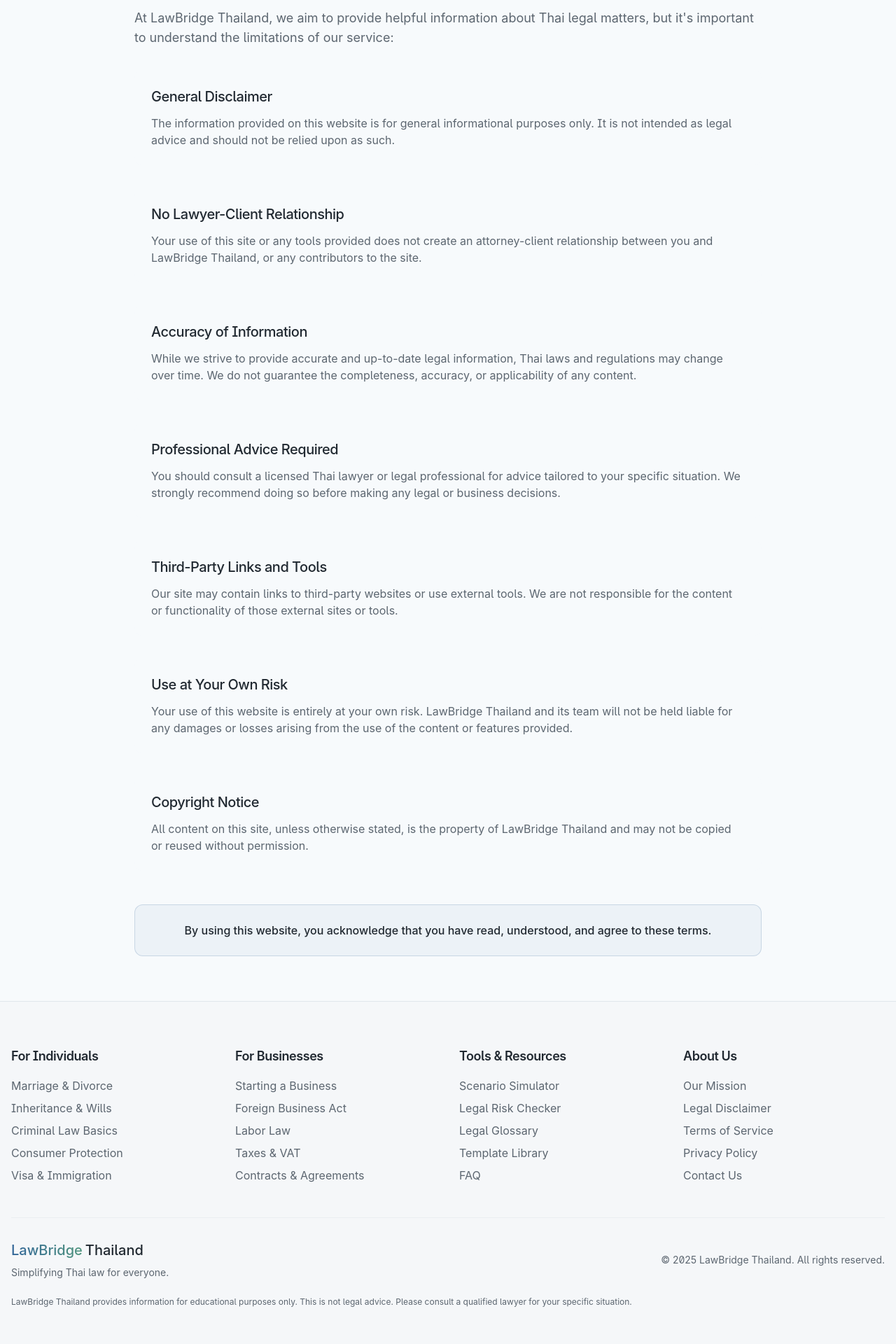
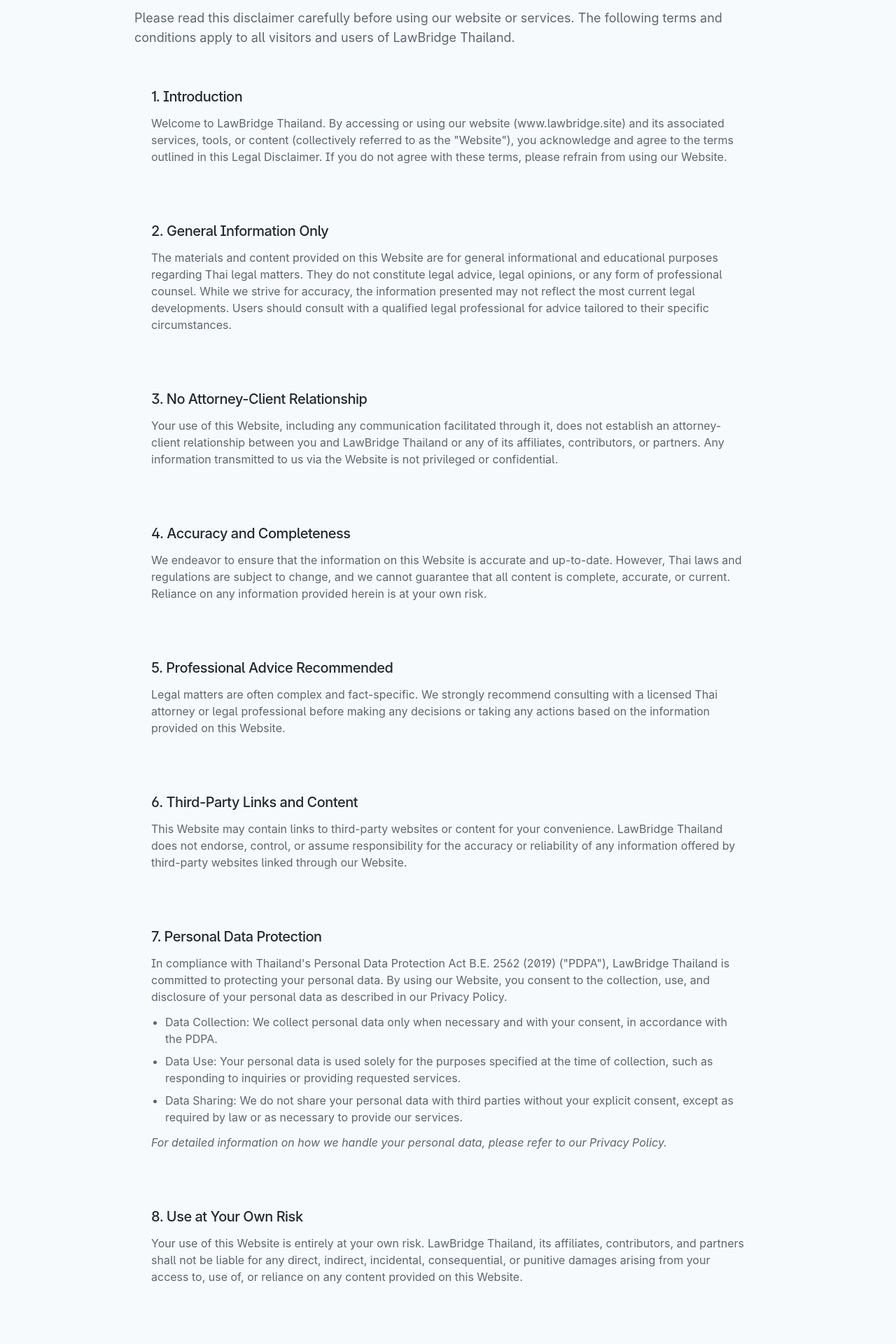
Before and after one commit to namenotavailible/lawbridge-thailand, a React (Vite) app: page /legal-disclaimer in a window 1280 px wide. Shown: the part 360-2280 px from the top of the page at 70% size. Built offline with nearby package versions, Linux system fonts and the light colour scheme.

Commit message:
Add legal disclaimer
Add a legal disclaimer page to the website, outlining terms of use, limitations of liability, and other important legal information.

```diff
--- a/src/pages/LegalDisclaimer.tsx
+++ b/src/pages/LegalDisclaimer.tsx
@@ -1,9 +1,11 @@
 
 import { useEffect } from "react";
+import { Link } from "react-router-dom";
 import PageTransition from "@/components/layout/PageTransition";
 import Navbar from "@/components/layout/Navbar";
 import Footer from "@/components/layout/Footer";
 import SectionHeading from "@/components/ui/SectionHeading";
+import { Button } from "@/components/ui/button";
 
 const LegalDisclaimer = () => {
   useEffect(() => {
@@ -12,32 +14,62 @@ const LegalDisclaimer = () => {
 
   const disclaimerSections = [
     {
-      title: "General Disclaimer",
-      content: "The information provided on this website is for general informational purposes only. It is not intended as legal advice and should not be relied upon as such."
+      title: "1. Introduction",
+      content: "Welcome to LawBridge Thailand. By accessing or using our website (www.lawbridge.site) and its associated services, tools, or content (collectively referred to as the \"Website\"), you acknowledge and agree to the terms outlined in this Legal Disclaimer. If you do not agree with these terms, please refrain from using our Website."
     },
     {
-      title: "No Lawyer-Client Relationship",
-      content: "Your use of this site or any tools provided does not create an attorney-client relationship between you and LawBridge Thailand, or any contributors to the site."
+      title: "2. General Information Only",
+      content: "The materials and content provided on this Website are for general informational and educational purposes regarding Thai legal matters. They do not constitute legal advice, legal opinions, or any form of professional counsel. While we strive for accuracy, the information presented may not reflect the most current legal developments. Users should consult with a qualified legal professional for advice tailored to their specific circumstances."
     },
     {
-      title: "Accuracy of Information",
-      content: "While we strive to provide accurate and up-to-date legal information, Thai laws and regulations may change over time. We do not guarantee the completeness, accuracy, or applicability of any content."
+      title: "3. No Attorney-Client Relationship",
+      content: "Your use of this Website, including any communication facilitated through it, does not establish an attorney-client relationship between you and LawBridge Thailand or any of its affiliates, contributors, or partners. Any information transmitted to us via the Website is not privileged or confidential."
     },
     {
-      title: "Professional Advice Required",
-      content: "You should consult a licensed Thai lawyer or legal professional for advice tailored to your specific situation. We strongly recommend doing so before making any legal or business decisions."
+      title: "4. Accuracy and Completeness",
+      content: "We endeavor to ensure that the information on this Website is accurate and up-to-date. However, Thai laws and regulations are subject to change, and we cannot guarantee that all content is complete, accurate, or current. Reliance on any information provided herein is at your own risk."
     },
     {
-      title: "Third-Party Links and Tools",
-      content: "Our site may contain links to third-party websites or use external tools. We are not responsible for the content or functionality of those external sites or tools."
+      title: "5. Professional Advice Recommended",
+      content: "Legal matters are often complex and fact-specific. We strongly recommend consulting with a licensed Thai attorney or legal professional before making any decisions or taking any actions based on the information provided on this Website."
     },
     {
-      title: "Use at Your Own Risk",
-      content: "Your use of this website is entirely at your own risk. LawBridge Thailand and its team will not be held liable for any damages or losses arising from the use of the content or features provided."
+      title: "6. Third-Party Links and Content",
+      content: "This Website may contain links to third-party websites or content for your convenience. LawBridge Thailand does not endorse, control, or assume responsibility for the accuracy or reliability of any information offered by third-party websites linked through our Website."
     },
     {
-      title: "Copyright Notice",
-      content: "All content on this site, unless otherwise stated, is the property of LawBridge Thailand and may not be copied or reused without permission."
+      title: "7. Personal Data Protection",
+      content: "In compliance with Thailand's Personal Data Protection Act B.E. 2562 (2019) (\"PDPA\"), LawBridge Thailand is committed to protecting your personal data. By using our Website, you consent to the collection, use, and disclosure of your personal data as described in our Privacy Policy.",
+      bullets: [
+        "Data Collection: We collect personal data only when necessary and with your consent, in accordance with the PDPA.",
+        "Data Use: Your personal data is used solely for the purposes specified at the time of collection, such as responding to inquiries or providing requested services.",
+        "Data Sharing: We do not share your personal data with third parties without your explicit consent, except as required by law or as necessary to provide our services."
+      ],
+      footer: "For detailed information on how we handle your personal data, please refer to our Privacy Policy."
+    },
+    {
+      title: "8. Use at Your Own Risk",
+      content: "Your use of this Website is entirely at your own risk. LawBridge Thailand, its affiliates, contributors, and partners shall not be liable for any direct, indirect, incidental, consequential, or punitive damages arising from your access to, use of, or reliance on any content provided on this Website."
+    },
+    {
+      title: "9. Intellectual Property Rights",
+      content: "Unless otherwise stated, all content on this Website, including text, graphics, logos, and images, is the property of LawBridge Thailand and is protected by Thai and international copyright laws. Unauthorized use, reproduction, or distribution of this content is prohibited."
+    },
+    {
+      title: "10. Amendments",
+      content: "We reserve the right to amend this Legal Disclaimer at any time without prior notice. Any changes will be effective immediately upon posting on this page. Your continued use of the Website constitutes acceptance of the amended terms."
+    },
+    {
+      title: "11. Governing Law and Jurisdiction",
+      content: "This Legal Disclaimer is governed by and construed in accordance with the laws of the Kingdom of Thailand. Any disputes arising from or in connection with this Legal Disclaimer shall be subject to the exclusive jurisdiction of the Thai courts."
+    },
+    {
+      title: "12. Contact Information",
+      content: "If you have any questions or concerns regarding this Legal Disclaimer or our compliance with the PDPA, please contact us at:",
+      bullets: [
+        "Email: info@siamtechonline.com",
+        "Address: Dusit, Bangkok, Thailand"
+      ]
     }
   ];
 
@@ -55,7 +87,7 @@ const LegalDisclaimer = () => {
               </h1>
 
               <p className="text-xl text-muted-foreground animate-slide-down animation-delay-100">
-                Please read this disclaimer carefully before using our website or services.
+                Effective Date: 26 March 2025
               </p>
             </div>
           </div>
@@ -67,7 +99,7 @@ const LegalDisclaimer = () => {
             <div className="max-w-4xl mx-auto">
               <div className="prose prose-lg max-w-none">
                 <p className="text-lg text-muted-foreground mb-8">
-                  At LawBridge Thailand, we aim to provide helpful information about Thai legal matters, but it's important to understand the limitations of our service:
+                  Please read this disclaimer carefully before using our website or services. The following terms and conditions apply to all visitors and users of LawBridge Thailand.
                 </p>
 
                 <div className="space-y-8">
@@ -75,6 +107,18 @@ const LegalDisclaimer = () => {
                     <div key={index} className="bg-secondary/10 p-6 rounded-lg">
                       <h2 className="text-xl font-display font-medium mb-3">{section.title}</h2>
                       <p className="text-muted-foreground">{section.content}</p>
+
+                      {section.bullets && (
+                        <ul className="mt-3 space-y-2 list-disc pl-5">
+                          {section.bullets.map((bullet, i) => (
+                            <li key={i} className="text-muted-foreground">{bullet}</li>
+                          ))}
+                        </ul>
+                      )}
+
+                      {section.footer && (
+                        <p className="mt-3 text-muted-foreground italic">{section.footer}</p>
+                      )}
                     </div>
                   ))}
                 </div>
@@ -83,6 +127,12 @@ const LegalDisclaimer = () => {
                   <p className="font-medium text-center">
                     By using this website, you acknowledge that you have read, understood, and agree to these terms.
                   </p>
+                </div>
+
+                <div className="mt-8 text-center">
+                  <Button asChild variant="outline">
+                    <Link to="/about">Learn more about LawBridge Thailand</Link>
+                  </Button>
                 </div>
               </div>
             </div>
```
